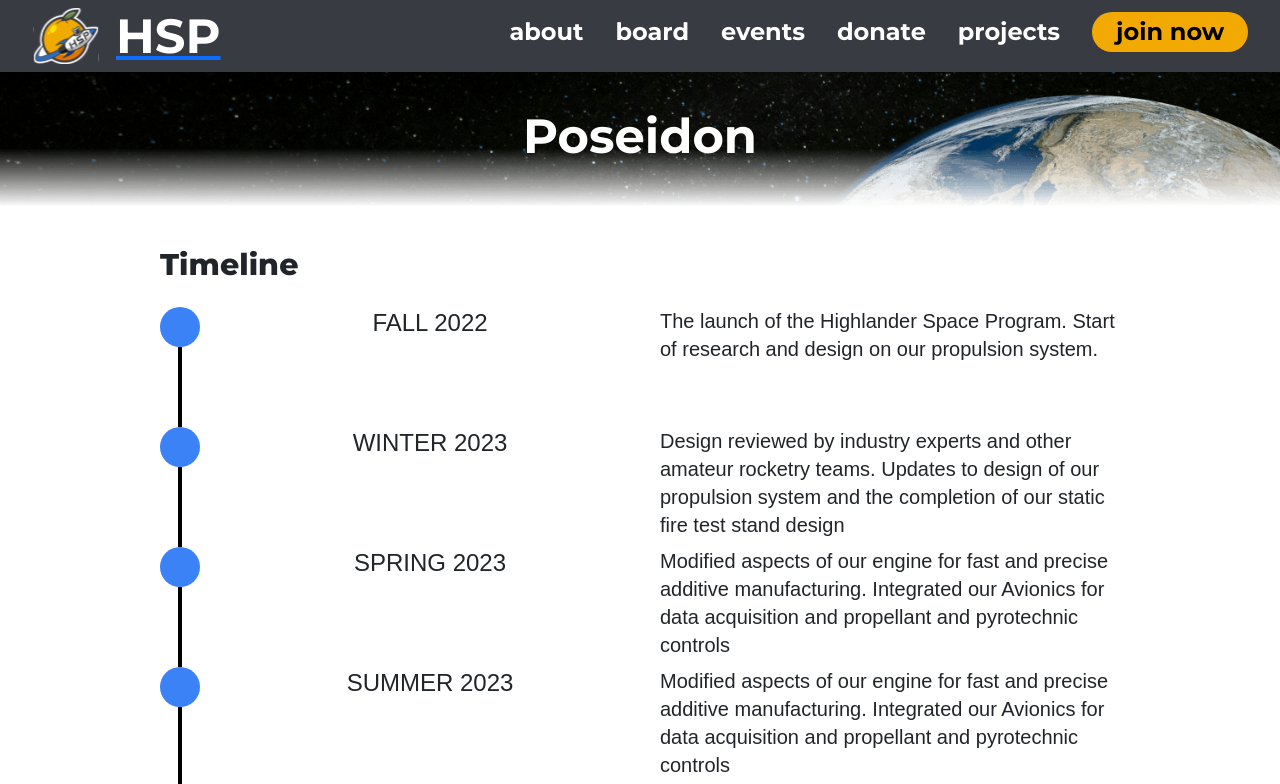
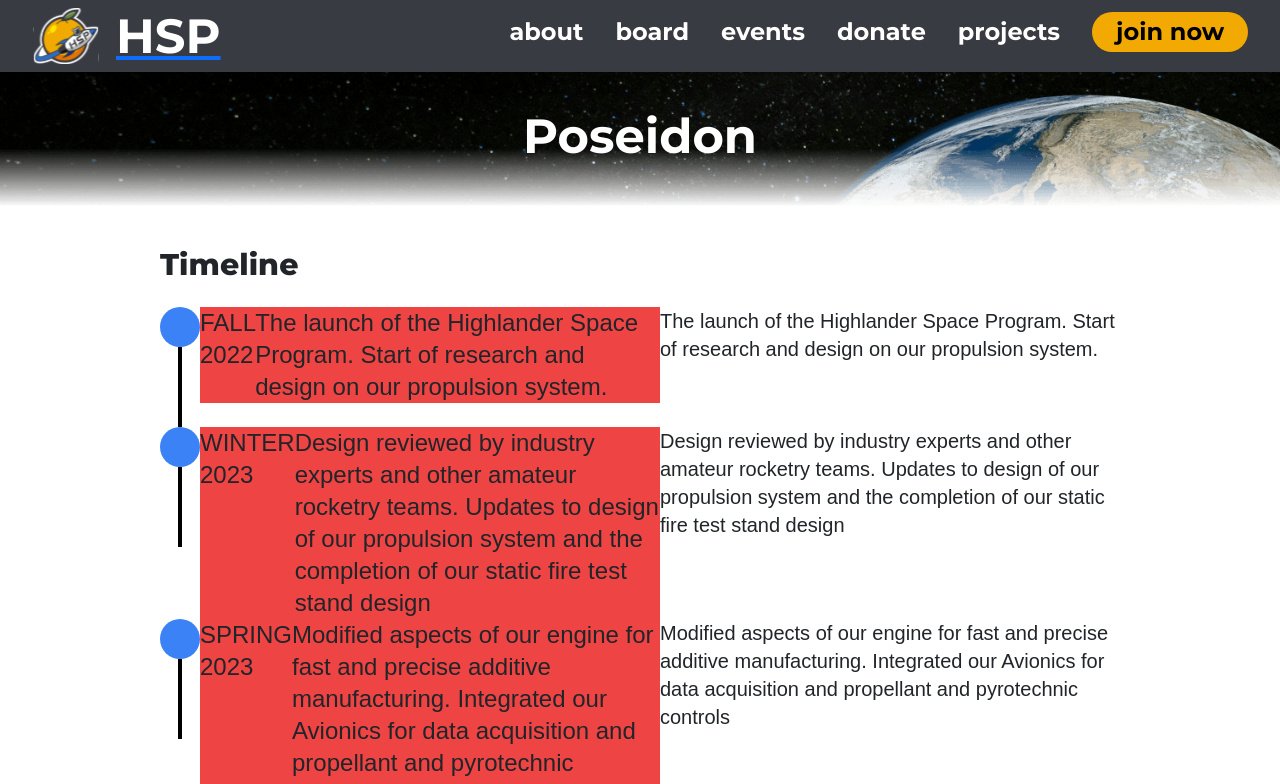
Before and after one commit to acm-ucr/hsp-website, a Next.js app: page /projects in a window 1280 px wide. Shown: the top 784 px of the page. Built offline with nearby package versions, Linux system fonts and the light colour scheme.

Commit message:
added alt text for smaller screens

```diff
--- a/src/app/join/page.js
+++ b/src/app/join/page.js
@@ -27,7 +27,7 @@ const page = () => {
         />
         <div></div>
       </div>
-      <div className="relative flex overflow-hidden justify-center w-full h-96 m-4 bg-red-500">
+      <div className="relative flex overflow-hidden justify-center w-full h-96 m-4">
         <Carousel />
       </div>
     </div>
--- a/src/components/projects/poseidon/Timeline.js
+++ b/src/components/projects/poseidon/Timeline.js
@@ -15,17 +15,19 @@ const Timeline = () => {
                 <div className=" bg-blue-500 rounded-full w-10 h-10"></div>
 
                 {index !== texts.length - 1 && (
-                  <div className="w-1 bg-black h-20"></div>
+                  <div className="w-1 bg-black sm:h-20 h-96"></div>
                 )}
               </div>
             </div>
           </div>
 
           <div className="grid grid-cols-2 font-sans ">
-            <div className="text-2xl flex justify-center items-start ">
+            <div className="text-2xl flex justify-center items-start sm:bg-red-500">
               {event.data}
+
+              <span className="hidden md:inline">{event.para}</span>
             </div>
-            <div className="text-xl text-left  flex justify-center items-center">
+            <div className=" hidden md:block text-xl text-left flex justify-center items-center ">
               {event.para}
             </div>
           </div>
```
